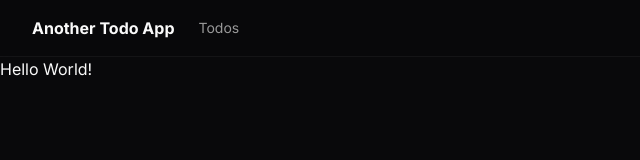
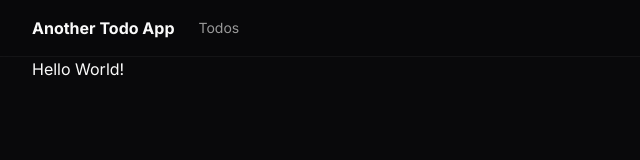
Before and after one commit to JethroNatividad/another-todo-app, a Next.js app: page / in a window 1280 px wide. Shown: the top 160 px of the page, without its empty margins (0-640 px from the left). Built offline with nearby package versions, Linux system fonts and the light colour scheme.

Commit message:
Create layout

```diff
--- a/app/layout.tsx
+++ b/app/layout.tsx
@@ -29,7 +29,7 @@ export default function RootLayout({
         )}
       >
         <Navbar />
-        <main>{children}</main>
+        <main className="container">{children}</main>
       </body>
     </html>
   );
--- a/app/page.tsx
+++ b/app/page.tsx
@@ -1,9 +1,7 @@
-import { Button } from "@/components/ui/button";
-
 export default function Home() {
   return (
-    <main>
+    <div>
       <h1>Hello World!</h1>
-    </main>
+    </div>
   );
 }
```
